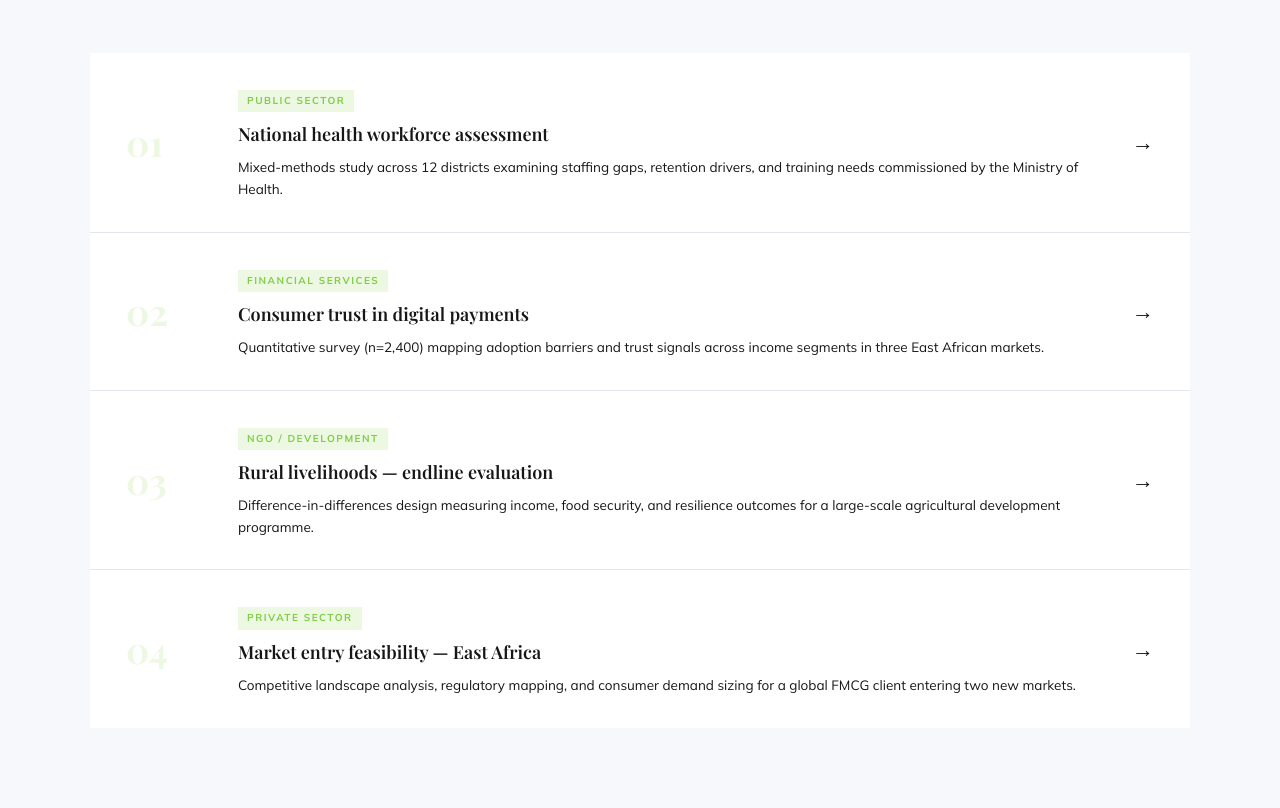
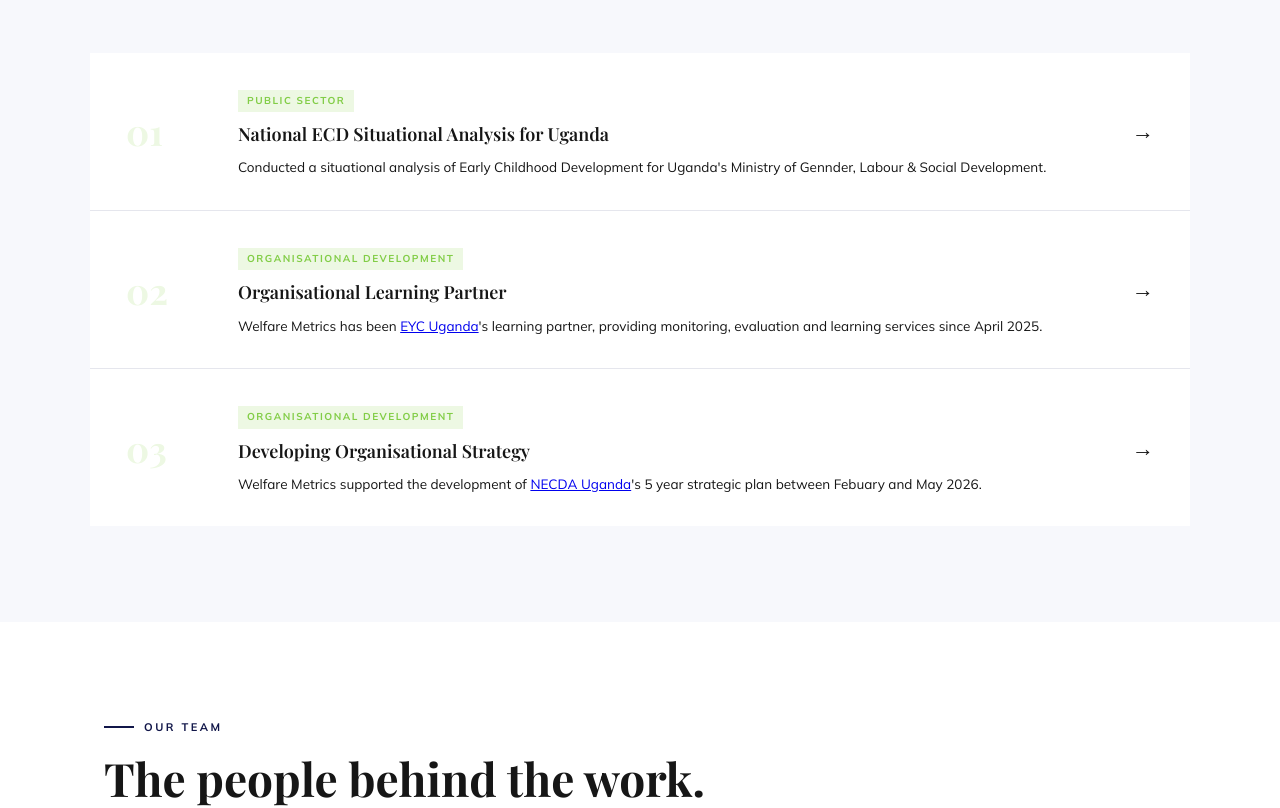
Before and after one commit to B-Alvin-A/research-demo, a plain HTML site: page index.html in a window 1280 px wide. Shown: the part 3050-3858 px from the top of the page. Drawn offline with nearby package versions, Linux system fonts and the light colour scheme; a web font is replaced by a local one.

Commit message:
initial change after deployment

```diff
--- a/index.html
+++ b/index.html
@@ -1234,35 +1234,26 @@
         <div class="case-num">01</div>
         <div>
           <div class="case-tag">Public sector</div>
-          <h3>National health workforce assessment</h3>
-          <p>Mixed-methods study across 12 districts examining staffing gaps, retention drivers, and training needs commissioned by the Ministry of Health.</p>
+          <h3>National ECD Situational Analysis for Uganda</h3>
+          <p>Conducted a situational analysis of Early Childhood Development for Uganda's Ministry of Gennder, Labour & Social Development.</p>
         </div>
         <div class="case-arrow">→</div>
       </div>
       <div class="case-item">
         <div class="case-num">02</div>
         <div>
-          <div class="case-tag">Financial services</div>
-          <h3>Consumer trust in digital payments</h3>
-          <p>Quantitative survey (n=2,400) mapping adoption barriers and trust signals across income segments in three East African markets.</p>
+          <div class="case-tag">Organisational Development</div>
+          <h3>Organisational Learning Partner</h3>
+          <p>Welfare Metrics has been <a href="https://eycuganda.org/">EYC Uganda</a>'s learning partner, providing monitoring, evaluation and learning services since April 2025.</p>
         </div>
         <div class="case-arrow">→</div>
       </div>
       <div class="case-item">
         <div class="case-num">03</div>
         <div>
-          <div class="case-tag">NGO / Development</div>
-          <h3>Rural livelihoods — endline evaluation</h3>
-          <p>Difference-in-differences design measuring income, food security, and resilience outcomes for a large-scale agricultural development programme.</p>
-        </div>
-        <div class="case-arrow">→</div>
-      </div>
-      <div class="case-item">
-        <div class="case-num">04</div>
-        <div>
-          <div class="case-tag">Private sector</div>
-          <h3>Market entry feasibility — East Africa</h3>
-          <p>Competitive landscape analysis, regulatory mapping, and consumer demand sizing for a global FMCG client entering two new markets.</p>
+          <div class="case-tag">Organisational Development</div>
+          <h3>Developing Organisational Strategy</h3>
+          <p>Welfare Metrics supported the development of <a href="https://necdaug.org/">NECDA Uganda</a>'s 5 year strategic plan between Febuary and May 2026.</p>
         </div>
         <div class="case-arrow">→</div>
       </div>
@@ -1348,7 +1339,7 @@
   <div class="footer-top">
     <div>
       <div class="footer-logo-name">Welfare Metrics</div>
-      <p class="footer-tagline">Your Research & Learning Partner.<br/>Kampala · London</p>
+      <p class="footer-tagline">Your Research & Learning Partner.<br/>Kampala · Uganda</p>
     </div>
     <div class="footer-col">
       <div class="footer-col-title">What we do</div>
```
